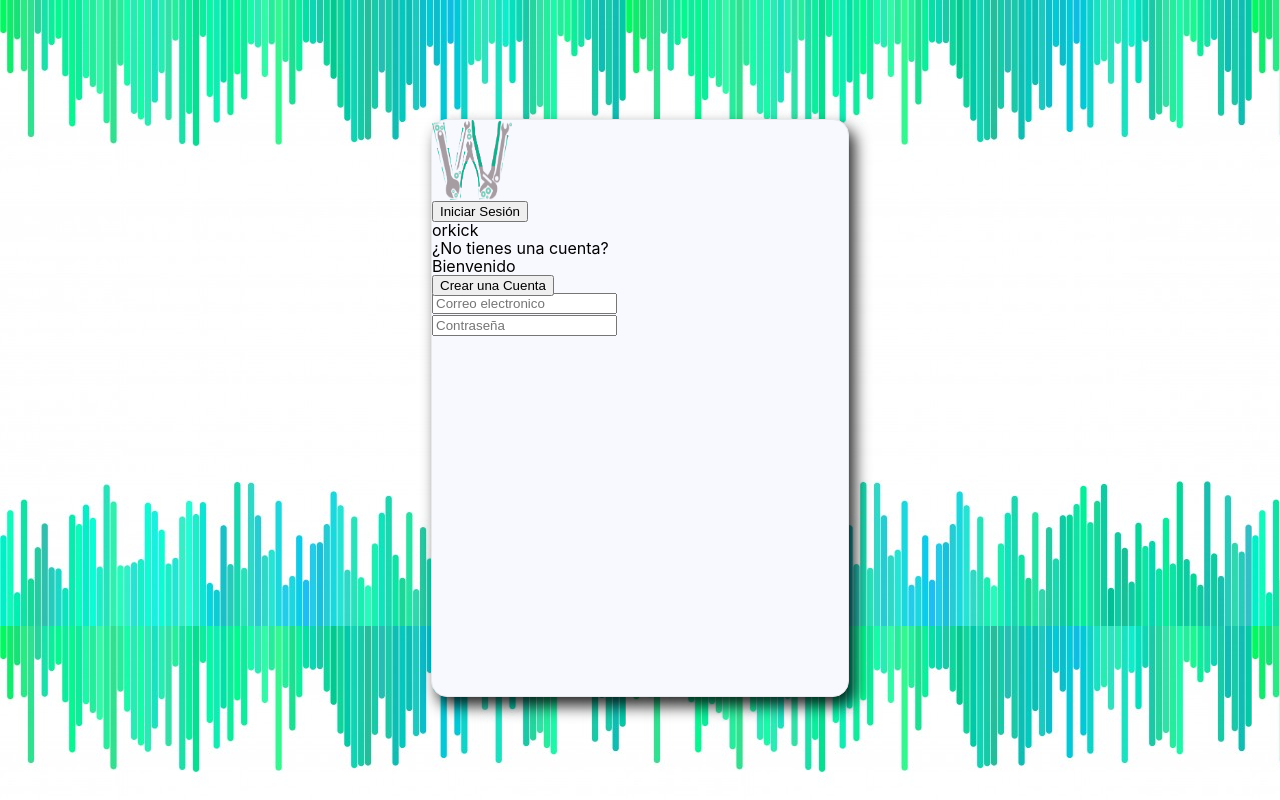
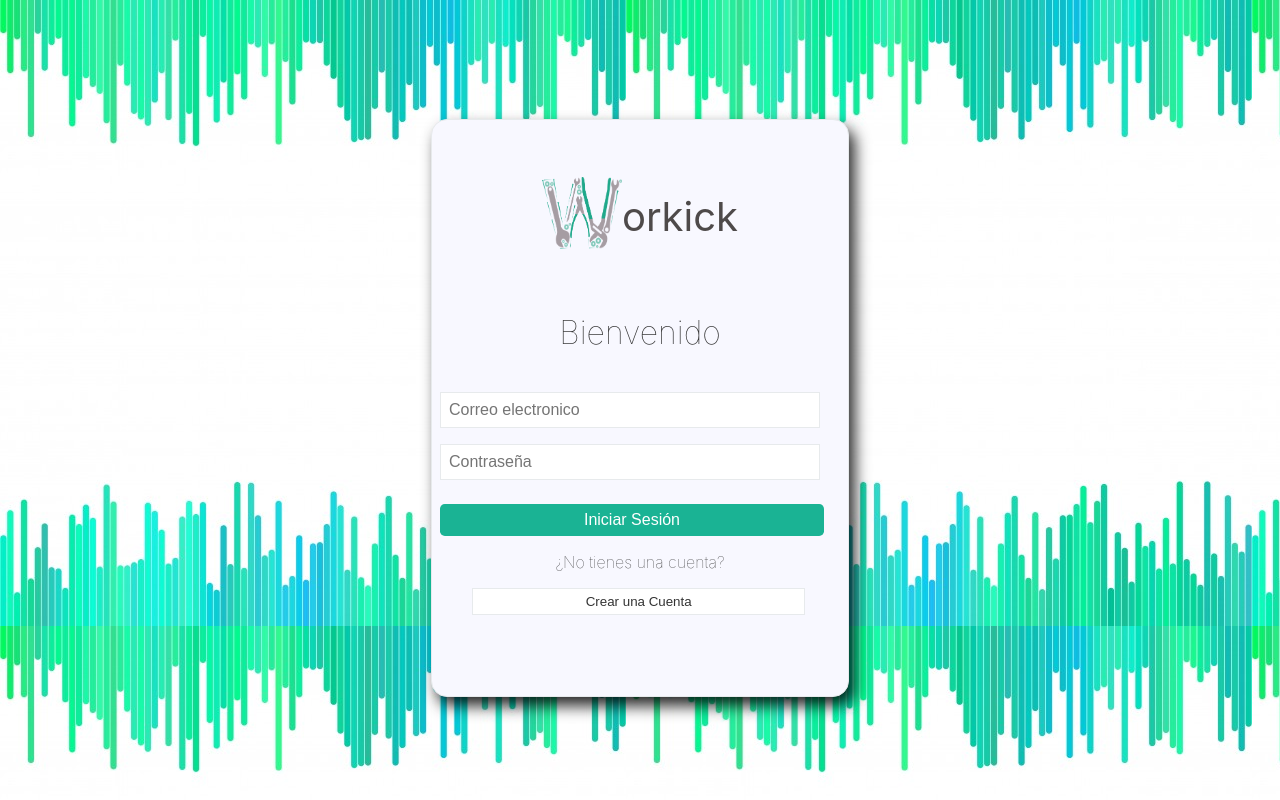
Before and after one commit to armap99/Workick-Frontend, a React (Create React App) app: page /login in a window 1280 px wide. Built offline with nearby package versions, Linux system fonts and the light colour scheme.

Commit message:
/feat: was added the login desing

```diff
--- a/src/components/LoginForm/index.jsx
+++ b/src/components/LoginForm/index.jsx
@@ -1,24 +1,56 @@
+import { useState } from 'react'
 import './styles.css'
 
 const LoginForm = () => {
+  const [email, setEmail] = useState('')
+  const [password, setPassword] = useState('')
+
+  const onChangeEmail = (event) => {
+    setEmail(event.target.value)
+  }
+
+  const onChangePassword = (event) => {
+    setPassword(event.target.value)
+  }
+
   return (
     <div className="form-container-login">
       <form action="">
+        <div className="title-container-login-form">
           <div className="container-image-icon-login-form">
             <img
               className="image-icon-login-form"
               src="/assets/img/Logos/LogoIcono.png"
               alt="logo-login"
             />
-          <p>orkick</p>
-          <p>Bienvenido</p>
-          <input type="email" placeholder="Correo electronico" />
-          <input type="password" placeholder="Contraseña" />
           </div>
-        <button type="submit">Iniciar Sesión</button>
+          <p className="part-text-title-login">orkick</p>
+        </div>
+        <p className="bienvenido-text-login">Bienvenido</p>
+        <input
+          className="input-login-form"
+          type="email"
+          placeholder="Correo electronico"
+          value={email}
+          onChange={onChangeEmail}
+        />
+        <input
+          className="input-login-form"
+          type="password"
+          placeholder="Contraseña"
+          value={password}
+          onChange={onChangePassword}
+        />
+        <div className="buton-container-login">
+          <button className="button-login-form" type="submit">
+            Iniciar Sesión
+          </button>
+        </div>
       </form>
-      <p>¿No tienes una cuenta?</p>
-      <button>Crear una Cuenta</button>
+      <div className="footer-container-login-form">
+        <p className="some-text-footer-login">¿No tienes una cuenta?</p>
+        <button className="footer-button-login-form">Crear una Cuenta</button>
+      </div>
     </div>
   )
 }
--- a/src/components/LoginForm/styles.css
+++ b/src/components/LoginForm/styles.css
@@ -8,6 +8,20 @@
     box-shadow: 6px 9px 15px 0px rgba(0,0,0,0.84);
 }
 
+.title-container-login-form{
+    column-count: 2;
+    justify-content: center;
+    display: flex;
+    align-items: center;
+    margin-top: 2em;
+}
+
+.part-text-title-login{
+    color: rgb(78, 74, 74);
+    font-size: 2.5em;
+    font-weight: normal
+}
+
 .container-image-icon-login-form{
     width: 5em;
     height: 5em;
@@ -15,5 +29,68 @@
 
 .image-icon-login-form{
     width: 100%;
-    height: 100%;
+    height: 90%;
 }
+
+.bienvenido-text-login{
+    color: #333;
+    font-size: 2em;
+    font-weight: lighter;
+    justify-content: center;
+    display: flex;
+    align-items: center;
+}
+
+.input-login-form{
+    border: 0.1em solid #e7eaec;
+    margin: 0.5em;
+    height: 2em;
+    width: 23em;
+    font-size: medium;
+    padding-left: 0.5em;
+}
+
+.input-login-form:focus{
+    border: 0.1em solid #1ab394;
+    outline: none;
+}
+
+.button-login-form{
+    background-color: #1ab394;
+    width: 24em;
+    height: 2em;
+    color: white;
+    border-radius: 0.3em;
+    font-size: 1em;
+    margin-top: 1em;
+    border: 0;
+    cursor: pointer;
+}
+
+.buton-container-login{
+    margin-left: 0.5em;
+}
+
+.footer-container-login-form{
+    justify-content: center;
+    /* text-align: center; */
+}
+
+.footer-button-login-form{
+    color: #333;
+    font-weight: lighter;
+    text-align: center;
+    background-color: white;
+    width: 25em;
+    height: 2em;
+    align-content: center;
+    border:  0.1em solid #e7eaec;
+    margin-left: 3em;
+    cursor: pointer;
+}
+
+.some-text-footer-login{
+    text-align: center;
+    color: #333;
+    font-weight: lighter;
+}
```
Lines whose indentation alone changed are shown as unchanged.
